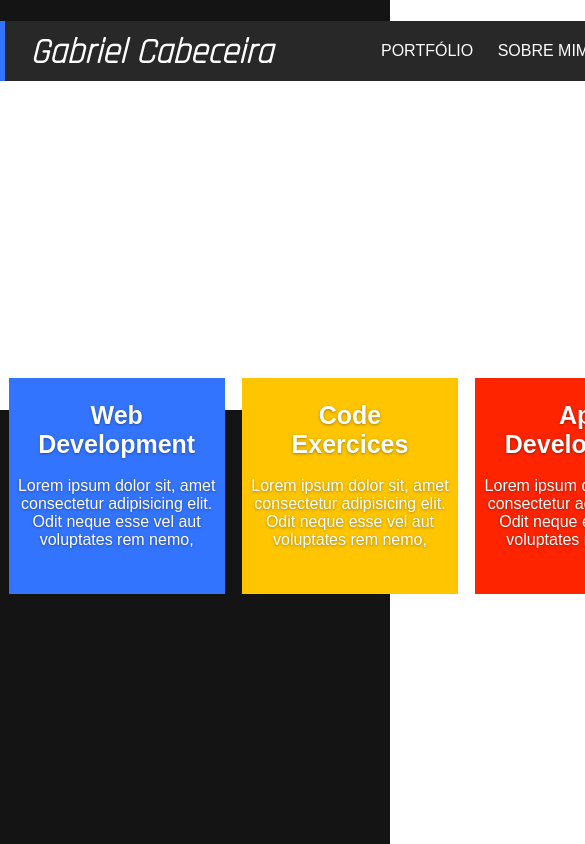
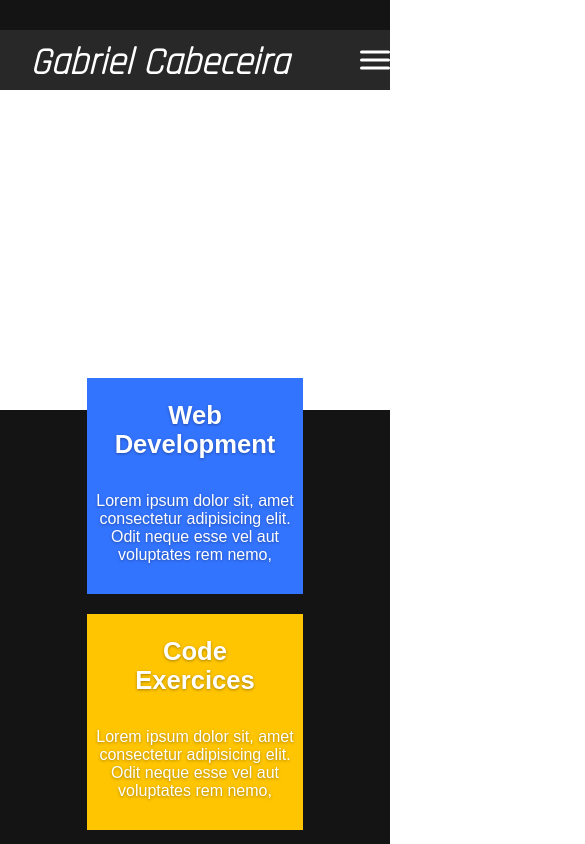
Before and after one commit to Gabriel-Cabeceira/meu-portfolio, a plain HTML site: page index.html in a window 390 px wide. Shown: the top 844 px of the page, 585 px wide, since content can reach past the window. Drawn offline with Linux system fonts and the light colour scheme.

Commit message:
adicionado resposividade para mobile

```diff
--- a/index.html
+++ b/index.html
@@ -17,11 +17,20 @@
                 <h1>Gabriel Cabeceira</h1> <!--Meu nome na barra de navegação-->
             </section>
 
-            <section id="links-navegation">  <!--itens da nevegação-->
+            <section id="navegation-desktop">  <!--itens da nevegação-->
                 <a id="btn-1"  class="btn-config" href="#">PORTFÓLIO</a>
                 <a id="btn-2"  class="btn-config" href="#">SOBRE MIM</a>
                 <a id="btn-3"  class="btn-config" href="#">CONTATO</a>
             </section>
+
+            <section id="navegation-mobile" class="content">
+                <section id="mobile" class="content">
+                    <div class="span"></div>
+                    <div class="span"></div>
+                    <div class="span"></div>
+                </section>
+            </section>
+
         </nav>
     </header>
 
@@ -30,21 +39,21 @@
     </section>
 
     <section id="content"> <!--box principal do conteúdo-->
+        <section id="boxes-content">
             <section id="boxes"> <!--box geral de configuração das boxes centrais-->
                 <article id="box-1" class="box-config"> <!--primeira Box-->
                     <h1>Web <br> Development</h1><br>
                     <p>Lorem ipsum dolor sit, amet consectetur adipisicing elit. Odit neque esse vel aut voluptates rem nemo,</p>
                 </article>
-
                 <article id="box-2" class="box-config"> <!--segunda Box-->
                     <h1>Code<br>Exercices</h1><br>
                     <p>Lorem ipsum dolor sit, amet consectetur adipisicing elit. Odit neque esse vel aut voluptates rem nemo,</p>
                 </article>
-
                 <article id="box-3" class="box-config"> <!--terceira Box-->
                     <h1>App<br>Development</h1><br>
                     <p>Lorem ipsum dolor sit, amet consectetur adipisicing elit. Odit neque esse vel aut voluptates rem nemo,</p>
                 </article>
+            </section>
         </section>
 
     </section>
--- a/style.css
+++ b/style.css
@@ -13,38 +13,39 @@
 
 #nav-config{  /*config. da barra de navegação (central e "flutuante")*/
     height: 60px;
-    width: 700px;
+    max-width: 700px;
     margin: auto;
     background-color: rgb(40, 40, 40);
     position: relative;
-    top: 35%;
+    top: 50%;
     display: flex;
+    justify-content: space-between;
 }
 
 #just-color{ /*Configurações da ponta colorida da barra de navegação*/
     height: 60px;
     width: 5px;
-    margin-right: 25px;
     background-color: #3374FF;
 }
 
 #name{ /*Configiração do meu nome na barra de navegação*/
     font-family: 'Rajdhani', sans-serif;
     font-style: italic;
-    font-size: 30px;
+    font-size: 2em;
     height: 60px;
-    width: 300px;
+    min-width: 360px;
     color: white;
 }
 
 #name > h1{  /*Configiração do meu nome na barra de navegação*/
     position: relative;
     top: 15%;
+    width: 300px;
+    margin: auto;
 }
 
-#links-navegation{  /*Configuração garal dos botões na barra de navegação*/
+#navegation-desktop{  /*Configuração garal dos botões na barra de navegação*/
     height: 60px;
-    margin-left: 41px;
     font-family: Arial, Helvetica, sans-serif;
 }
 
@@ -68,6 +69,45 @@
     top: 35%;
 }
 
+
+@media (max-width: 717px){
+    #navegation-desktop{
+        display: none;
+    }
+
+    #navegation-mobile{ /*Box principal do menu mobile*/
+        height: 60px;
+        width: 60px;
+    }
+
+    #mobile{ /*box secundária do menu mobile*/
+        width: 30px;
+        margin: auto;
+        cursor: pointer;
+    }
+
+    .span { /*simula as barrinhas brancas do menu mobile*/
+        width: 30px;
+        height: 3px;
+        background-color: white;
+        margin-bottom: 5px;
+        border-radius: 1.5px;
+    }
+
+    #mobile:hover .span{ /*barrinhas acendem quando passar o mouse por cima do elemento #mobile*/
+        box-shadow: 0px 0px 5px white;
+    }
+
+    .content{ /*centraliza a box seucundária dentro da box principal*/
+        position: relative;
+        top: 50%;
+        transform:translateY(-50%)
+    }
+
+}
+
+
+
 #cover-picture{  /*Imagem de capa do site*/
     background-image: url(imagens/imagem-cover-02.png);
     background-position: center;
@@ -81,20 +121,28 @@
 #content{ /*Configurações da box principal do conteúdo*/
     background-color: rgb(20, 20, 20);
     width: 100%;
-
     height: 800px;
 }
 
+#boxes-content{
+    position: relative;
+    top: -4%;
+    max-height: 700px;
+
+
+}
+
 #boxes{ /*box para conter as boxes coloridas alinhadas*/
+    max-width: 700px;
     height: 200px;
-    width: 700px;
     margin: auto;
     display: flex;
+    justify-content: space-between;
+    flex-wrap: wrap;
     color: white;
     text-shadow: 0px 1px 3px rgba(0, 0, 0, 0.349);
-    position: relative;
-    top: -4%;
 }
+
 
 .box-config{ /*Configurações gerais das boxes coloridas*/
     height: 200px;
@@ -105,8 +153,19 @@
     font-family: Arial, Helvetica, sans-serif;
 }
 
+@media(max-width: 717px){ /*coloca margem abaixo dos boxes para dispositivos mobile*/
+    .box-config{
+        margin-bottom: 20px;
+    }
+}
+
 .box-config > h1{ /*Configurações dos títulos das Boxes Coloridas*/
-    font-size: 25px;
+    font-size: 1.6em;
+    margin-top: 15px;
+}
+
+.box-config > p{ /*Configurações dos parágrafos das Boxes Coloridas*/
+    font-size: 1em;
     margin-top: 15px;
 }
 
```
Lines whose indentation alone changed are shown as unchanged.
